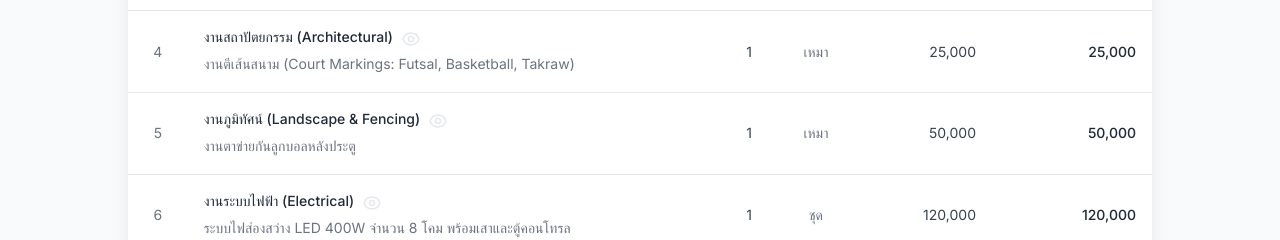
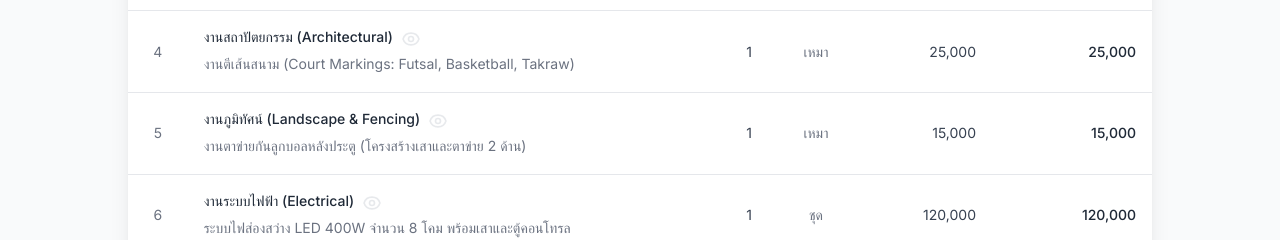
Before and after one commit to suteechu/CourtHeim, a React (Vite) app: page / in a window 1280 px wide. Shown: the part 6020-6260 px from the top of the page. Built offline with nearby package versions, Linux system fonts and the light colour scheme.

Commit message:
Reduce price and update description for goal netting in BOQ

```diff
--- a/src/components/BOQ.jsx
+++ b/src/components/BOQ.jsx
@@ -46,11 +46,11 @@ const BOQ = () => {
     {
       id: 5,
       category: 'งานภูมิทัศน์ (Landscape & Fencing)',
-      item: 'งานตาข่ายกันลูกบอลหลังประตู',
+      item: 'งานตาข่ายกันลูกบอลหลังประตู (โครงสร้างเสาและตาข่าย 2 ด้าน)',
       qty: '1',
       unit: 'เหมา',
-      unitPrice: 50000,
-      total: 50000,
+      unitPrice: 15000,
+      total: 15000,
       imageSrc: './fencing_net.jpg',
     },
     {
```
